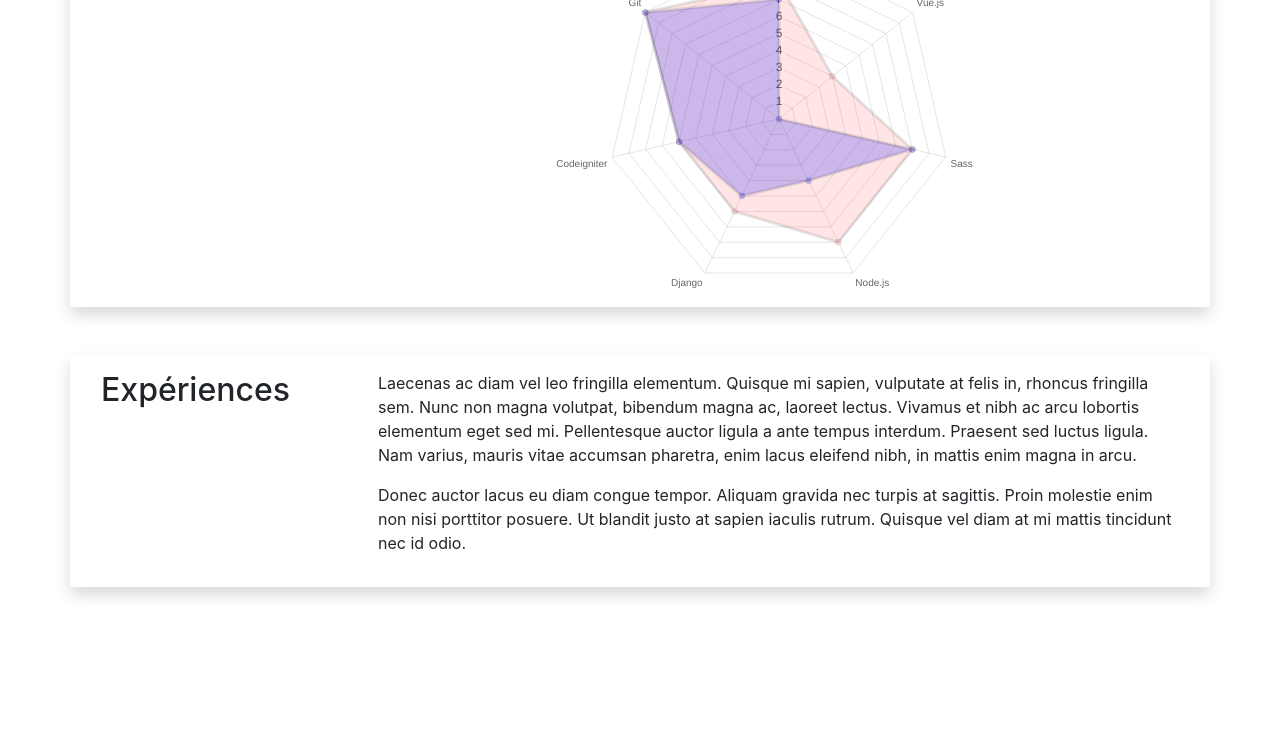
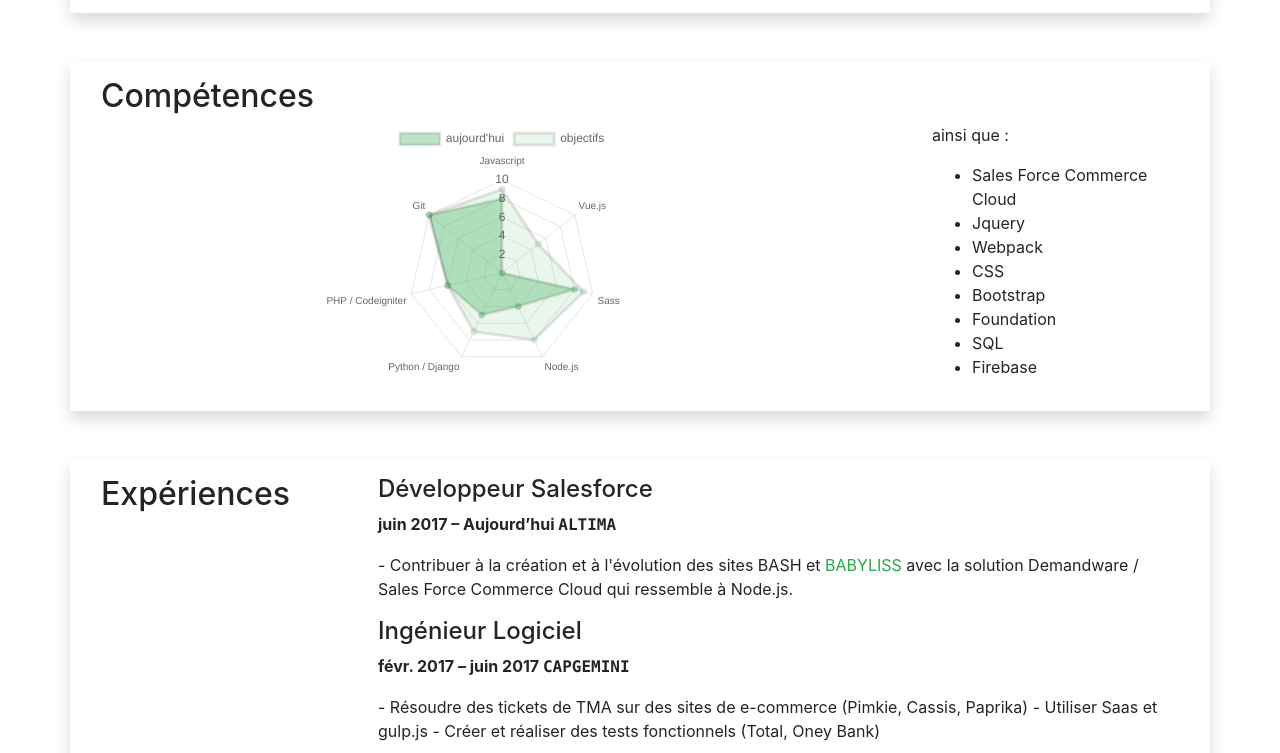
Before and after one commit to lydstyl/181101-printable-CV, a website built with webpack: page dist/index.html in a window 1280 px wide. Shown: the part 636-1389 px from the top of the page. Before the commit the page ends 1271 px from the top, so only its background shows below. Built offline with nearby package versions, Linux system fonts and the light colour scheme.

Commit message:
cv distribable mais perfectible

```diff
--- a/src/main.sass
+++ b/src/main.sass
@@ -1,21 +1,19 @@
 // Your variable overrides
 // $body-bg: lightgrey
 // $body-color: green
+$blue: #28a745
 
 // Bootstrap and its default variables
 @import "../node_modules/bootstrap/scss/bootstrap"
 
+// // Example: Hide starting at `min-width: 0`, and then show at the `sm` breakpoint
+// .custom-class
+//   display: none
 
-// Example: Hide starting at `min-width: 0`, and then show at the `sm` breakpoint
-.custom-class
-  display: none
+// @include media-breakpoint-up(sm)
+//   .custom-class
+//     display: block
 
-@include media-breakpoint-up(sm)
-  .custom-class
-    display: block
-
-.chart
-    // height: 300px
-    canvas
-        max-width: 800px
-        margin: auto
+canvas
+    max-width: 500px
+    margin: auto
--- a/src/radar.js
+++ b/src/radar.js
@@ -1,21 +1,20 @@
 import Chart from 'chart.js';
 var ctx = document.getElementById("myChart").getContext('2d');
 
-// BOOTSTRAP, FOUNDATION, JQUERY ['Javascript', 'Python', 'PHP', 'CSS', 'Git', 'Node.js', 'Django', 'Codeigniter', 'Webpack', 'Sass', 'Firebase']
 var myChart = new Chart(ctx, {
     type: 'radar',
     data: {
-        labels: ['Javascript front', 'Vue.js', 'Sass', 'Node.js', 'Django', 'Codeigniter', 'Git'],
+        labels: ['Javascript', 'Vue.js', 'Sass', 'Node.js', 'Python / Django', 'PHP / Codeigniter', 'Git'],
         datasets: [
             {
                 label: 'aujourd\'hui',
-                data: [7, 0, 8, 4, 5, 6, 10],
-                backgroundColor: 'rgba(0, 0, 255, 0.2)'
+                data: [8, 0, 8, 4, 5, 6, 10],
+                backgroundColor: 'rgba(40, 167, 69, 0.3)'
             },
             {
-                label: 'objectif',
-                data: [8, 4, 8, 8, 6, 6, 10],
-                backgroundColor: 'rgba(255, 0, 0, 0.1)'
+                label: 'objectifs',
+                data: [9, 5, 9, 8, 7, 6, 10],
+                backgroundColor: 'rgba(40, 167, 69, 0.1)'
             }
         ]
     },
```
Also changed, not shown: dist/index.html, dist/main.css, 1 other file.
